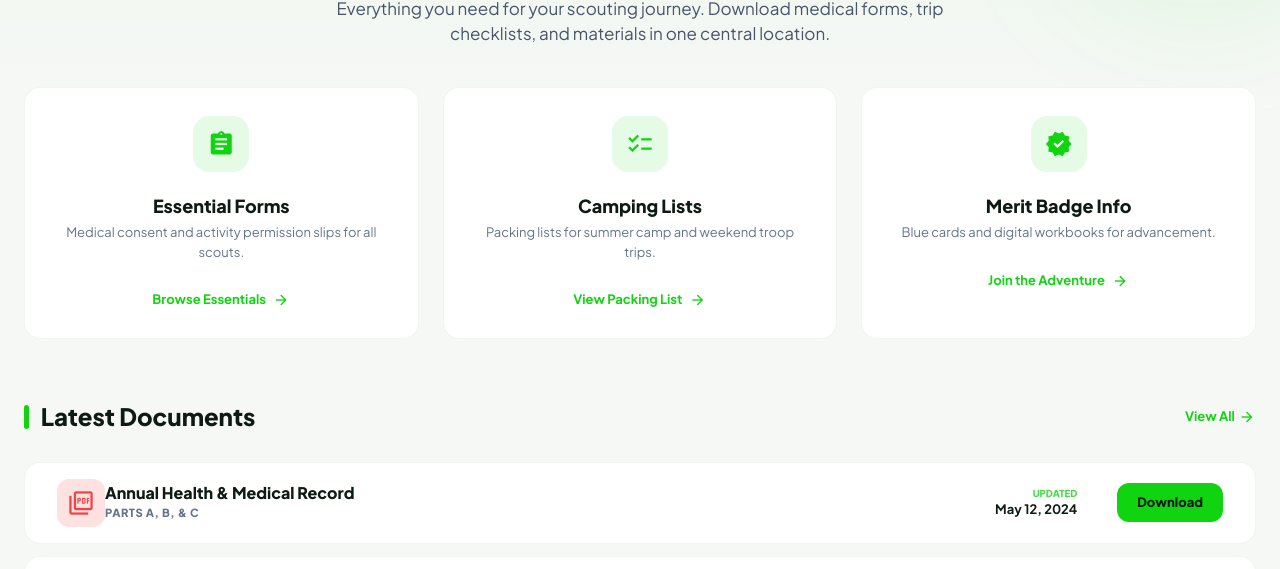
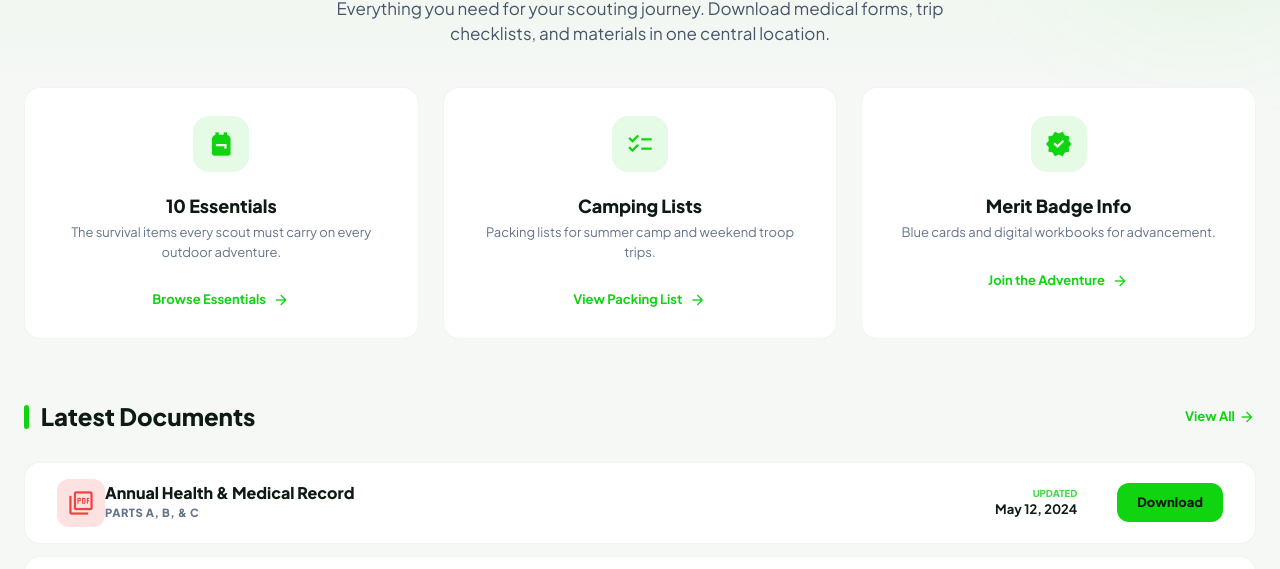
Before and after one commit to sanjayguragain/troop93website, a plain HTML site: page resources.html in a window 1280 px wide. Shown: the part 210-779 px from the top of the page. Drawn offline with nearby package versions, Linux system fonts and the light colour scheme.

Commit message:
Rename Essential Forms card to 10 Essentials on Resources page

```diff
--- a/resources.html
+++ b/resources.html
@@ -77,16 +77,16 @@
         <!-- Categories Grid -->
         <div class="grid md-grid-cols-3 gap-6"
             style="margin-bottom: 4rem; margin-top: -1.5rem; position: relative; z-index: 20;">
-            <!-- Forms Card -->
+            <!-- 10 Essentials Card -->
             <div class="card" style="padding: 1.75rem; text-align: center;">
                 <div
                     style="width: 3.5rem; height: 3.5rem; background: rgba(17,212,17,0.1); border-radius: 1rem; display: flex; align-items: center; justify-content: center; color: var(--primary); margin: 0 auto 1.5rem;">
                     <span class="material-symbols-outlined"
-                        style="font-size: 1.75rem; font-variation-settings: 'FILL' 1;">assignment</span>
+                        style="font-size: 1.75rem; font-variation-settings: 'FILL' 1;">backpack</span>
                 </div>
-                <h3 style="font-size: 1.125rem; margin-bottom: 0.5rem;">Essential Forms</h3>
+                <h3 style="font-size: 1.125rem; margin-bottom: 0.5rem;">10 Essentials</h3>
                 <p style="color: var(--slate-500); font-size: 0.8125rem; margin-bottom: 1.5rem; line-height: 1.5;">
-                    Medical consent and activity permission slips for all scouts.</p>
+                    The survival items every scout must carry on every outdoor adventure.</p>
                 <a href="resources/ten-essentials.html"
                     style="color: var(--primary); font-weight: 700; font-size: 0.8125rem; display: inline-flex; align-items: center; gap: 0.4rem;">
                     Browse Essentials <span class="material-symbols-outlined"
```
